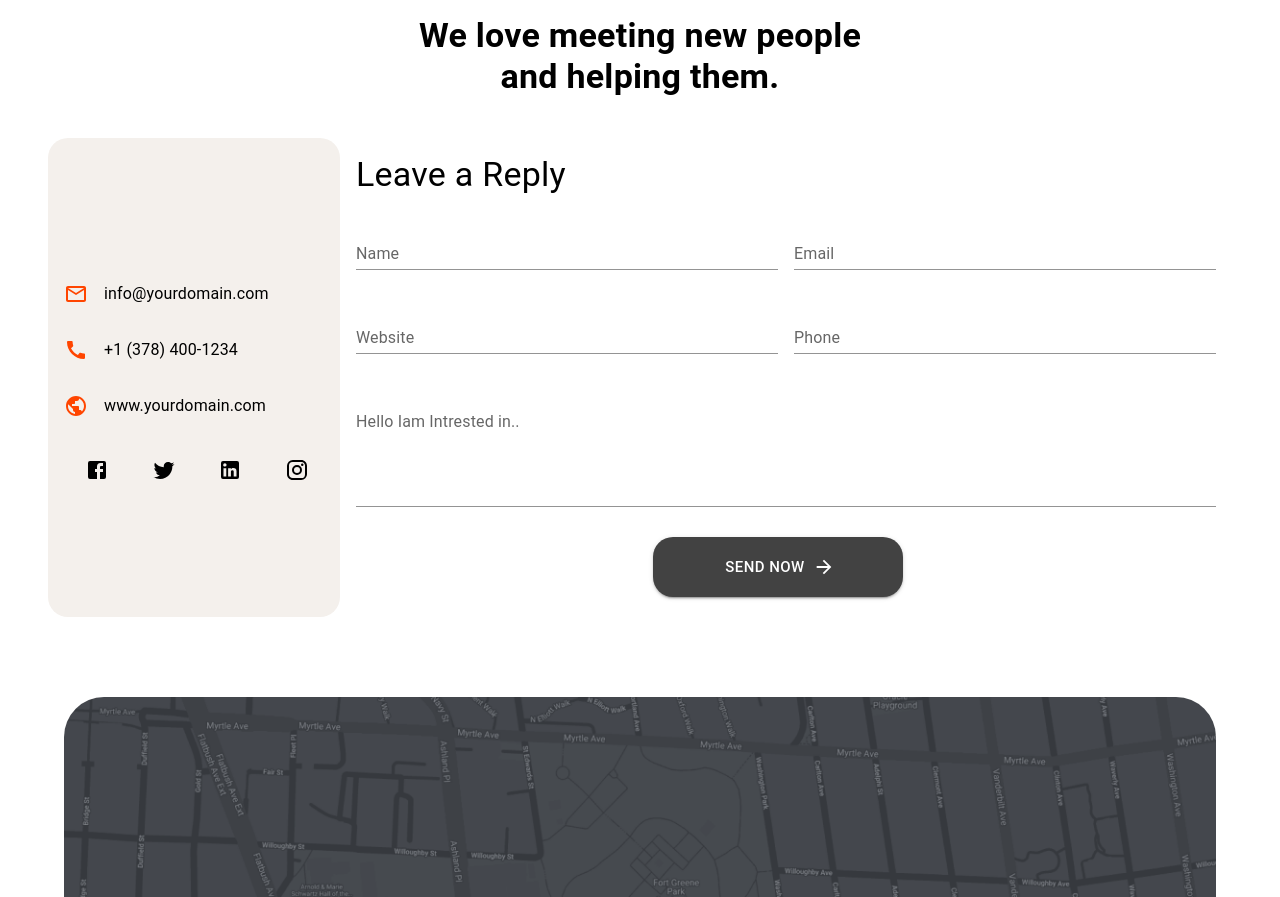
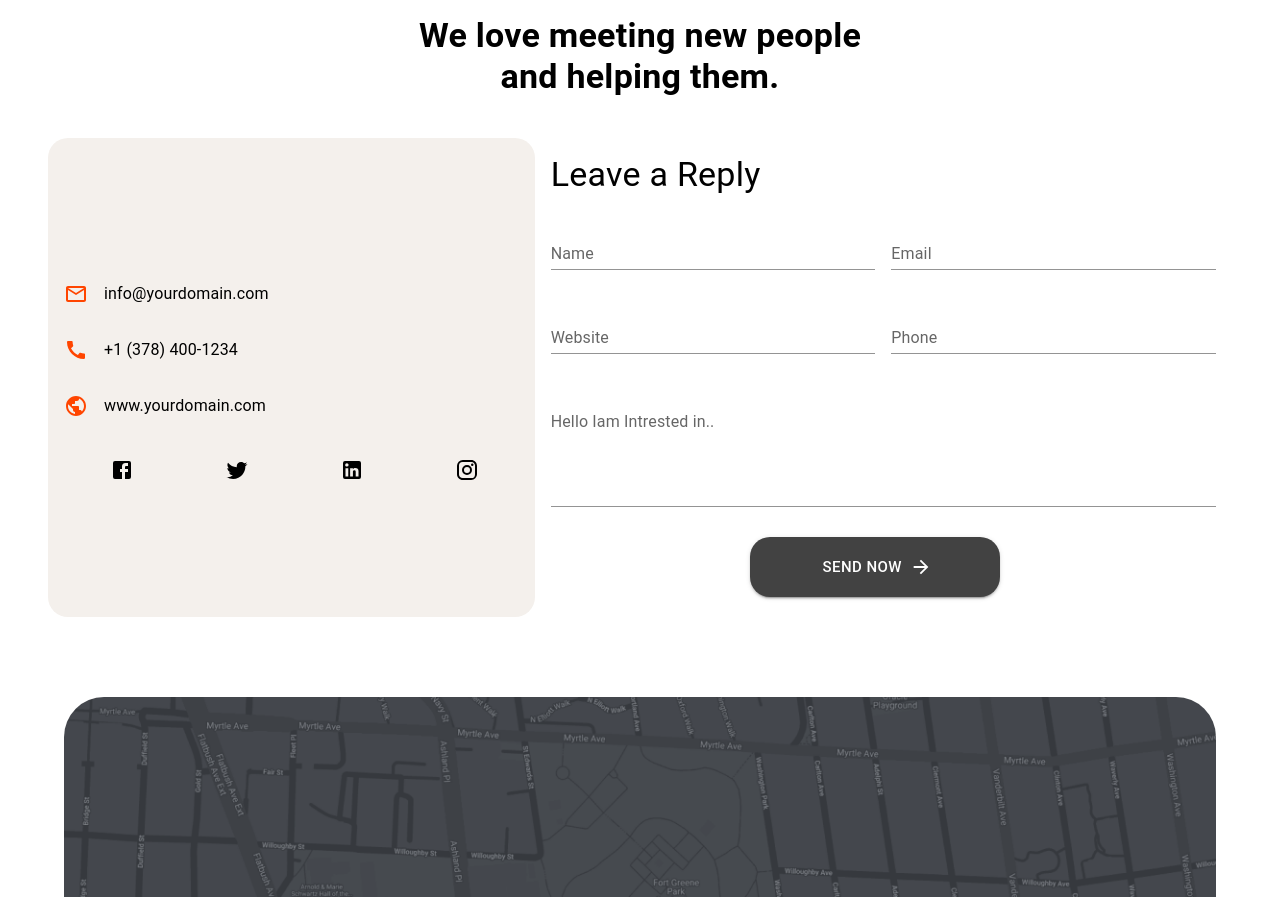
Before and after one commit to Mahdi-Falahati/interior-template, a React (Create React App) app: page /contcat-us in a window 1280 px wide. Shown: the part 480-1377 px from the top of the page. Built offline with nearby package versions, Linux system fonts and the light colour scheme.

Commit message:
change grid sizing

```diff
--- a/src/Pages/ContcatUs.jsx
+++ b/src/Pages/ContcatUs.jsx
@@ -52,7 +52,7 @@ export default function ContcatUs() {
             <Grid
               item
               xs={12}
-              sm={3}
+              sm={5}
               mb={10}
               sx={{
                 background: "#F4F0EC",
@@ -96,7 +96,7 @@ export default function ContcatUs() {
                 </Box>
               </Stack>
             </Grid>
-            <Grid item xs={12} sm={9}>
+            <Grid item xs={12} sm={7}>
               <Grid container spacing={2}>
                 <Grid item xs={12}>
                   <Typography variant="h4">Leave a Reply</Typography>
```
